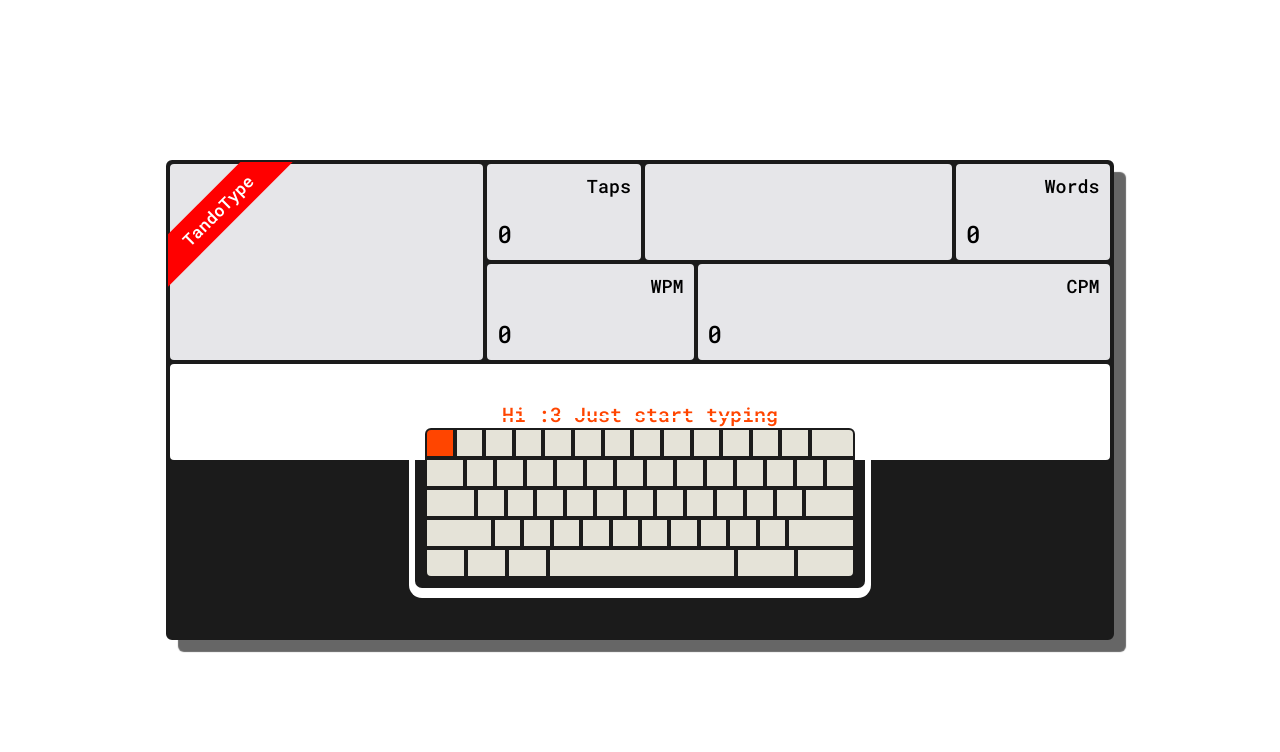
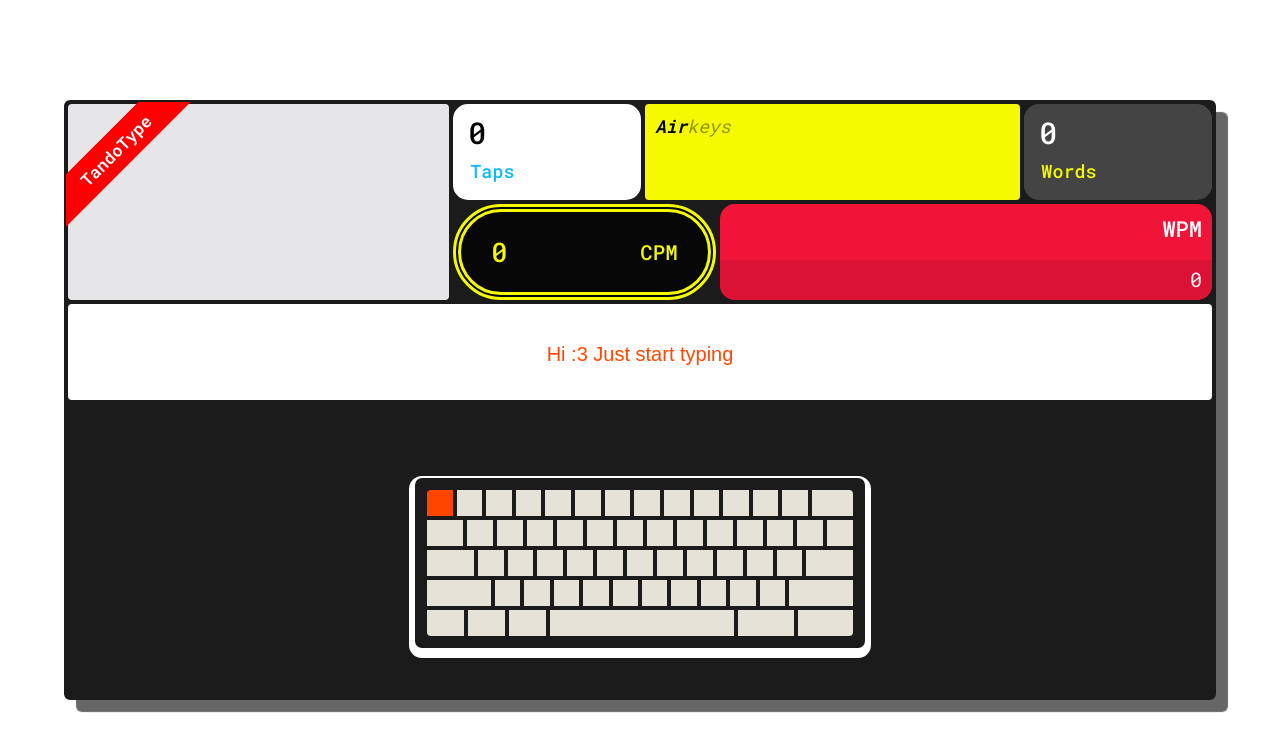
Before and after one commit to vndg-rdmt/tandotype, a website built with Vite: page index.html in a window 1280 px wide. Built offline with nearby package versions, Linux system fonts and the light colour scheme.

Commit message:
+(utils-prod-styling)

```diff
--- a/index.html
+++ b/index.html
@@ -4,9 +4,10 @@
     <meta charset="UTF-8" />
     <link rel="icon" type="image/svg+xml" href="/vite.svg" />
     <meta name="viewport" content="width=device-width, initial-scale=1.0" />
-    <title></title>
+    <title>TandoType</title>
   </head>
   <body>
+    <script async defer src="https://buttons.github.io/buttons.js"></script>
     <script type="module" src="/src/main.ts"></script>
   </body>
 </html>
--- a/src/main.ts
+++ b/src/main.ts
@@ -38,21 +38,21 @@ function main(): void {
         app.wrapUtils(style.actionUtilsSubblock,
             app.wrapUtils(style.topActionsWrapper,
                 ...app.loadTypingUtilities(
-                    TDTapsCounterUtility({elementStyling: [style.utilityBlock, style.flex1].join(' ') , nameStyling: '', valueStyling: ''}),
+                    TDTapsCounterUtility({elementStyling: [style.utilityBlock, style.flex1, style.glass_with_green].join(' ') , nameStyling: '', valueStyling: ''}),
                 ),
                 ...app.loadUndefinedUtilites(
-                    TDEmptyBlockUtility({elementStyling: [style.utilityBlock, style.flex2].join(' '), nameStyling: '', valueStyling: ''}),
+                    TDEmptyBlockUtility({elementStyling: [style.utilityBlock, style.flex2, style.emptyBlockMarker].join(' '), nameStyling: '', valueStyling: ''}),
                 ),
                 ...app.loadTypingUtilities(
-                    TDWordsTypedUtility({elementStyling: [style.utilityBlock, style.flex1].join(' '), nameStyling: '', valueStyling: ''}),
+                    TDWordsTypedUtility({elementStyling: [style.utilityBlock, style.flex1, style.glass_with_yellow].join(' '), nameStyling: '', valueStyling: ''}),
                 ),
             ),
             app.wrapUtils(style.topActionsWrapper,
                 ...app.loadTimerUtilities(
-                    TDWPMUtility({elementStyling: [style.utilityBlock, style.flex1].join(' '), nameStyling: '', valueStyling: ''}),
+                    TDCPMUtility({elementStyling: [style.utilityBlock, style.flex1, style.neon_yellow].join(' '), nameStyling: '', valueStyling: ''}),
                 ),
                 ...app.loadTimerUtilities(
-                    TDCPMUtility({elementStyling: [style.utilityBlock, style.flex2].join(' '), nameStyling: '', valueStyling: ''}),
+                    TDWPMUtility({elementStyling: [style.utilityBlock, style.flex2, style.blocky_red ].join(' '), nameStyling: '', valueStyling: ''}),
                 ),
                 // app.wrapUtils([style.secondColumnWrapperBottomOne, style.flex1].join(' '),
                 //     ...app.loadUndefinedUtilites(
--- a/src/style.module.css
+++ b/src/style.module.css
@@ -1,6 +1,12 @@
-@import url('https://fonts.googleapis.com/css2?family=Roboto+Mono:wght@400;500;600&display=swap');
+@import url('https://fonts.googleapis.com/css2?family=Roboto+Mono:wght@400;500;600;700&display=swap');
 
 * {
+    padding: 0;
+    margin: 0;
+    box-sizing: border-box;
+}
+
+:root {
     --system-background: RGB(230, 230, 233);
     --system-app-background: rgb(27, 27, 27);
 
@@ -11,18 +17,37 @@
     --font-size-big: 16px;
     --font: 'Roboto Mono', monospace;
 
+    --color-dark: rgb(7,7,7);
+
+    --color-blue: rgb(24, 232, 255);
+    --color-blue-faded: rgba(21, 158, 221, 0.581);
+
+    --color-purple: rgb(203, 116, 232);
+    --color-purple-faded: rgba(255,89,219, 0.3);
+
+    --color-green: rgb(60, 243, 23);
+    --color-green-faded: rgba(0, 250, 67, 0.271);
+
+    --color-yellow: rgb(245, 250, 0);
+    --color-yellow-faded: rgba(255, 251, 0, 0.12);
+
+    --color-red: rgb(240, 20, 57);
+    --color-red-faded: rgb(219, 18, 51);
+
     --color-orange: rgb(255,69,0);
     --color-orange-pressed: rgb(100,12,0);
     --color-keybutton: rgb(229, 227, 216);
     --color-keybutton-pressed: rgb(60, 58, 58);
 
     font-family: var(--font);
+    font-weight: 400;
+    text-rendering: geometricPrecision;
 }
 
 .app {
     position: fixed;
-    width: 74%;
-    height: 60%;
+    width: 90%;
+    height: 90%;
     max-width: 1200px;
     max-height: 600px;
 
@@ -47,6 +72,7 @@
     width: 100%;
     height: 200px;
 }
+
 
 .textArea {
     height: 100px;
@@ -87,6 +113,7 @@
     bottom: 50px;
     padding: 10px;
     box-shadow: 0px 4px 0px 6px white;
+    background-color: var(--system-app-background);
 }
 
 .keyboard > :first-child > :first-child {
@@ -109,6 +136,7 @@
 
 
 .utilityBlock {
+    cursor: grab;
     position: relative;
     width: 100%;
     height: 100%;
@@ -116,12 +144,15 @@
     display: flex;
     flex-direction: column;
 
-    background-color: var(--system-background);
-    font-weight: 500;
+    /* background-color: var(--color-yellow); */
 
     border: var(--system-border);
     border-radius: 6px;
 
+}
+
+.utilityBlock:active {
+    cursor:grabbing;
 }
 
 .utilityBlock > :first-child {
@@ -147,12 +178,15 @@
     flex: 2;
 }
 
+.flex3 {
+    flex: 3;
+}
+
 .keyButton {
     box-sizing: border-box;
     color: var(--system-font-color);
     font-size: var(--font-size-big);
     background-color: var(--color-keybutton);
-
     height: 30px;
     border: var(--system-border);
     text-transform: uppercase;
@@ -174,7 +208,6 @@
     display: flex;
     flex-direction: column;
     background-color: var(--system-background);
-    font-weight: 500;
 }
 
 .actionUtilsSubblock {
@@ -186,7 +219,6 @@
 }
 
 .topActionsWrapper {
-    position: relative;
     display: flex;
     flex-direction: row;
     width: 100%;
@@ -227,3 +259,238 @@
     height: 100%;
     flex: 1;
 }
+
+
+
+/* Neon yellow utility */
+.neon_yellow {
+    transition-duration: 190ms;
+
+    flex-direction: row-reverse;
+    align-items: center;
+    background-color: var(--color-dark);
+    border: 8px double var(--color-yellow);
+    height: calc(100% - 4px);
+    width: calc(100% - 4px);
+    margin: 2px;
+    color: var(--color-yellow);
+    border-radius: 70px;
+    font-weight: 500;
+    font-size: 18px;
+}
+
+.neon_yellow:hover {
+    transition-duration: 80ms;
+    opacity: 0.87;
+}
+
+.neon_yellow:active {
+    transition-duration: 80ms;
+    opacity: 0.8;
+}
+
+.neon_yellow > * {
+    height: 100%;
+    display: flex;
+    align-items: center;
+    margin: 0px 20px;
+}
+
+.neon_yellow > :first-child {
+    justify-content: right;
+    width: 100%;
+    height: 18px;
+    text-align: right;
+}
+
+.neon_yellow > :last-child {
+    justify-content: left;
+    max-width: 10px;
+    height: 18px;
+    text-align: left;
+}
+
+/* Blocky red utility */
+.blocky_red {
+    transition-duration: 80ms;
+    display: flex;
+    justify-content: center;
+    overflow: hidden;
+    border-radius: 17px;
+    color: white;
+    background-color: var(--color-red);
+}
+
+.blocky_red:hover {
+    opacity: 0.95;
+}
+
+.blocky_red:active {
+    opacity: 0.88;
+}
+
+.blocky_red > * {
+    display: flex;
+}
+
+.blocky_red > :first-child {
+    font-weight: 500;
+    padding-right: 10px;
+    font-size: 22px;
+    text-align: right;
+    justify-content: right;
+}
+
+.blocky_red > :last-child {
+    padding-right: 10px;
+    align-items: center;
+    font-size: 20px;
+    height: 40px;
+    background-color: var(--color-red-faded);
+    justify-content: right;
+}
+
+.blocky_blue {
+    border-radius: 12px;
+    background-color: var(--color-blue-faded);
+    color: var(--color-blue);
+}
+
+.blocky_white {
+    display: flex;
+    flex-direction: column;
+    justify-content: center;
+    align-items: center;
+    color: var(--color-green);
+    background-color: var(--color-green-faded);
+    border-radius: 15px;
+}
+
+.blocky_white >:first-child {
+    flex: 1;
+    width: 100%;;
+    font-size: 24px;
+    text-align: left;
+    font-weight: 500;
+}
+
+.blocky_white >:last-child {
+    flex: 1;
+    width: 100%;
+    font-size: 20px;
+    opacity: 0.8;
+}
+
+/* Purple block */
+.glass_with_yellow {
+    position: relative;
+    border-radius: 17px;
+    background-color: rgba(255,255,255,0.18);
+    font-weight: 500;
+}
+.glass_with_yellow >:first-child {
+    position: absolute;
+    text-align: left;
+    color: var(--color-yellow);
+    height: fit-content;
+    bottom: 7px;
+    left: 7px;
+}
+.glass_with_yellow >:last-child {
+    position: absolute;
+    text-align: left;
+    color: white;
+    font-size: 30px;
+    left: 5px;
+}
+.glass_with_yellow:hover {
+    opacity: 0.92;
+}
+.glass_with_yellow:active {
+    opacity: 0.86;
+}
+
+/* Purple block */
+.glass_with_green {
+    position: relative;
+    border-radius: 17px;
+    background-color: white;
+}
+.glass_with_green >:first-child {
+    position: absolute;
+    text-align: left;
+    height: fit-content;
+    font-weight: 500;
+    color: rgb(13, 185, 247);
+    bottom: 7px;
+    left: 7px;
+}
+.glass_with_green >:last-child {
+    color: black;
+    font-weight: 500;
+    position: absolute;
+    text-align: left;
+    font-size: 30px;
+    left: 5px;
+}
+.glass_with_green:hover {
+    opacity: 0.92;
+}
+.glass_with_green:active {
+    opacity: 0.86;
+}
+
+.emptyBlockMarker {
+    display: flex;
+    flex-direction: row;
+    font-style: italic;
+    font-size: 18px;
+    background-color: var(--color-yellow);
+    font-weight: 400;
+}
+
+.emptyBlockMarker::before {
+    margin: 10px 0px 0px 10px;
+    width: fit-content;
+    height: fit-content;
+    content: 'Air';
+    font-weight: 600;
+}
+
+.emptyBlockMarker::after {
+    margin: 10px 00px 0px 0px;
+    width: fit-content;
+    height: fit-content;
+    content: 'keys';
+    opacity: 0.4;
+}
+
+@media screen and (max-width: 750px) {
+    .emptyBlockMarker {
+        flex: 1;
+    }
+}
+
+@media screen and (max-width: 500px) {
+    .emptyBlockMarker {
+        display: none;
+    }
+
+    .wpmBlockMarker {
+        flex: 1;
+    }
+
+    .utilityBlock > :first-child {
+        text-align: left;
+    }
+
+    .utilityBlock > :last-child {
+        text-align: right;
+    }
+}
+
+@media screen and (max-width: 580px) {
+    .keyboard {
+        scale: calc(--width)
+    }
+}
--- a/src/tandotype-engine/components/logotype.ts
+++ b/src/tandotype-engine/components/logotype.ts
@@ -10,7 +10,6 @@ export class TDLogotypeElement extends HTMLElement {
         this.style.overflow = 'hidden';
         this.style.height = '140px';
         this.style.textAlign = 'center';
-
         this.appendChild(this.getBadge()).textContent = text
     }
 
--- a/src/tandotype-engine/utilities/chars-per-minute.ts
+++ b/src/tandotype-engine/utilities/chars-per-minute.ts
@@ -20,9 +20,7 @@ export const TDCPMUtility: TDUtils<TDTimerUtilityConfig> = function(settings) {
         })
         config.subscribeCallback('anim', () => {
             elem.updateValue(
-                Math.ceil(
-                    words_counter / (performance.now() - start)*1000*60
-                )
+                Math.ceil(words_counter / (performance.now() - start) * 1000 * 60)
             );
         });
         config.subscribeCallback('min', () => {
--- a/src/tandotype-engine/utilities/words-per-minute.ts
+++ b/src/tandotype-engine/utilities/words-per-minute.ts
@@ -24,9 +24,7 @@ export const TDWPMUtility: TDUtils<TDTimerUtilityConfig> = function(settings) {
         })
         config.subscribeCallback('anim', () => {
             elem.updateValue(
-                Math.ceil(
-                    words_counter / (performance.now() - start)*1000*60
-                )
+                Math.ceil(words_counter / (performance.now() - start) * 1000 * 60)
             );
         });
         config.subscribeCallback('min', () => {
```
